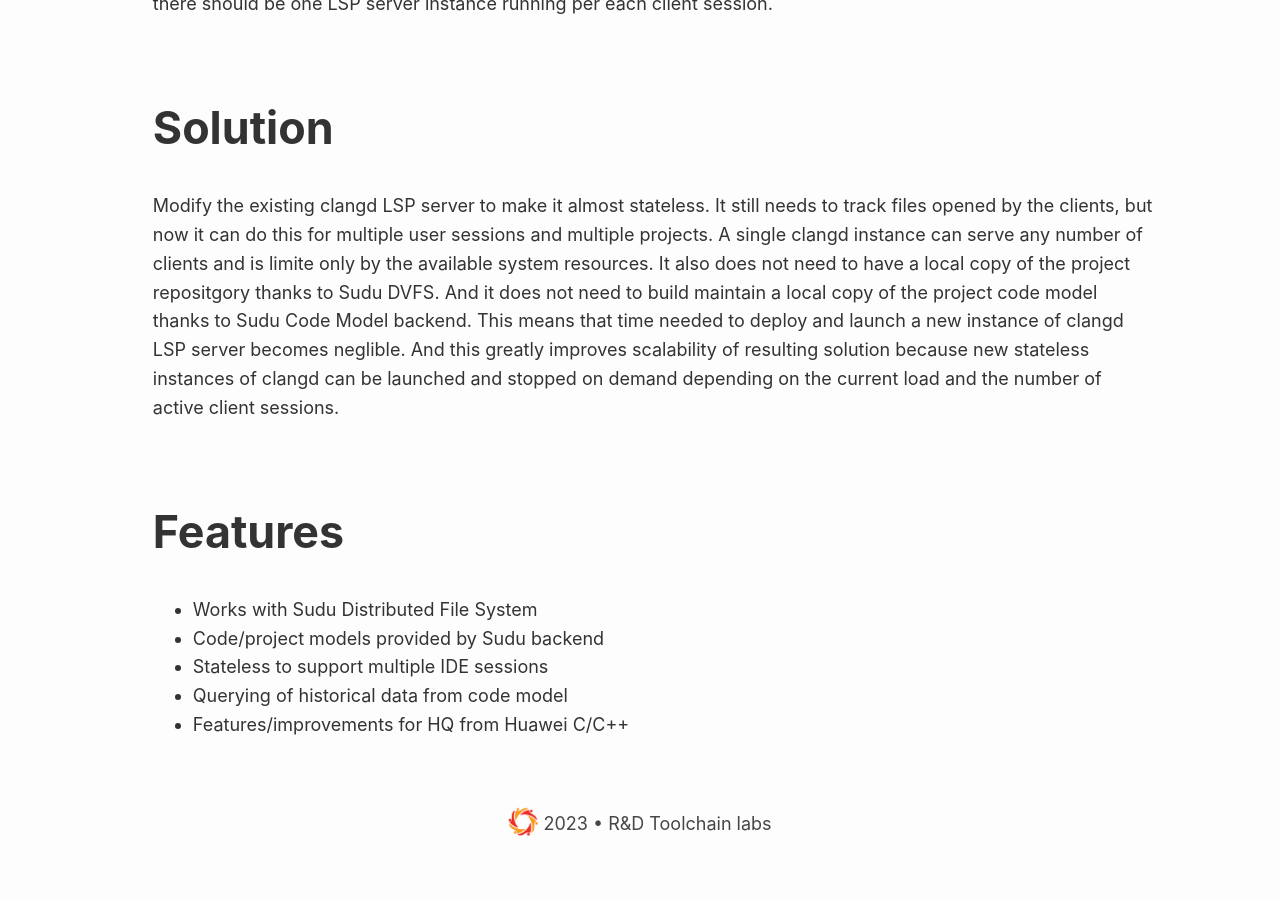
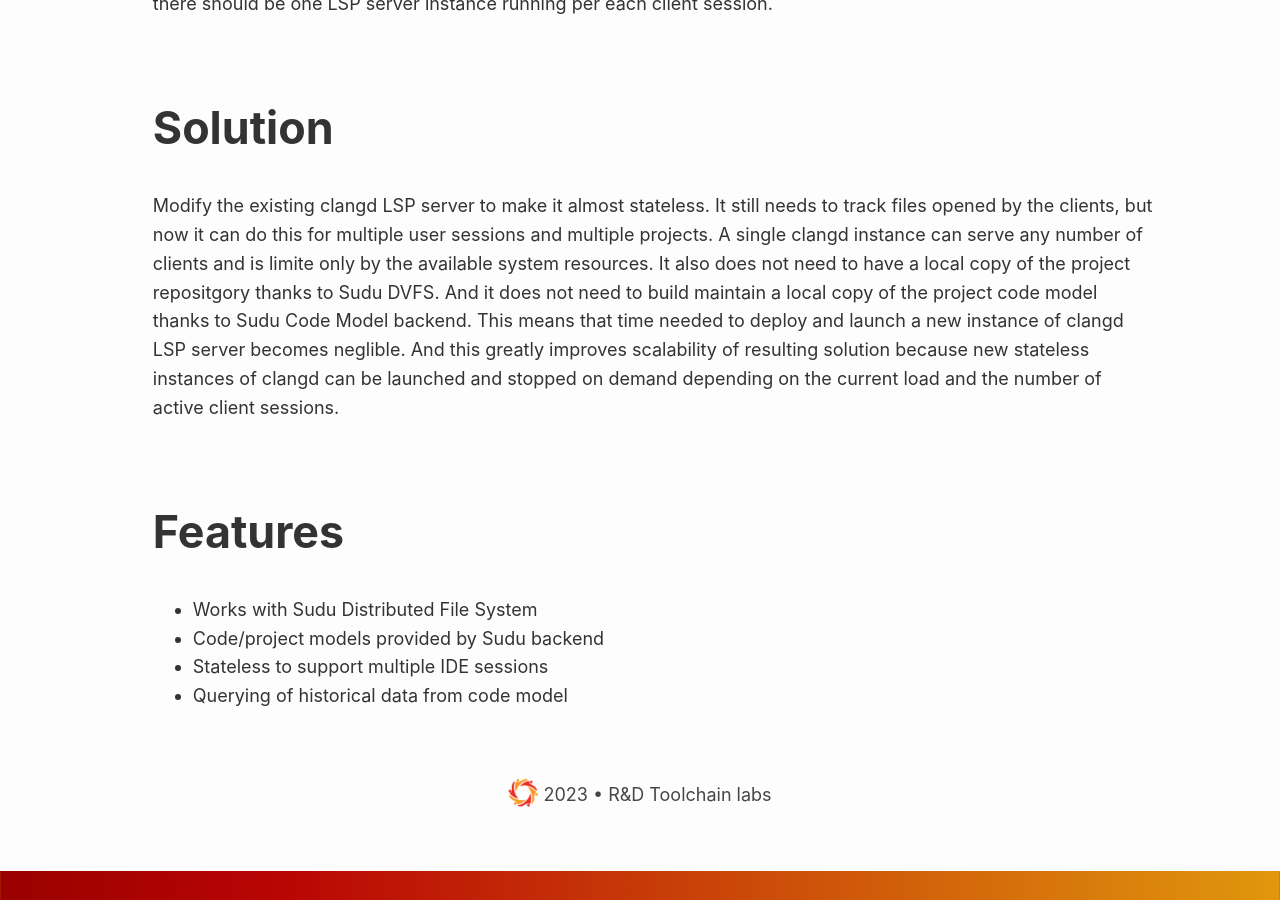
Before and after one commit to SuduIDE/toolchain-website, a Jekyll site: the page built from _projects/sudu.md, in a window 1280 px wide and 900 px high, scrolled down 5803 px. Built offline with Jekyll 4.4.1, drawn with Linux system fonts in a browser that asks for light colours; nearby versions of some CDN libraries.

Commit message:
Remove internal sudu clangd features

```diff
--- a/_includes/sudu-clangd.md
+++ b/_includes/sudu-clangd.md
@@ -14,4 +14,6 @@
 - Code/project models provided by Sudu backend
 - Stateless to support multiple IDE sessions
 - Querying of historical data from code model
-- Features/improvements for HQ from Huawei C/C++
+{% if jekyll.environment == "internal" %}
+{% include projects-internal/sudu-clangd-features.md %}
+{% endif %}
```
